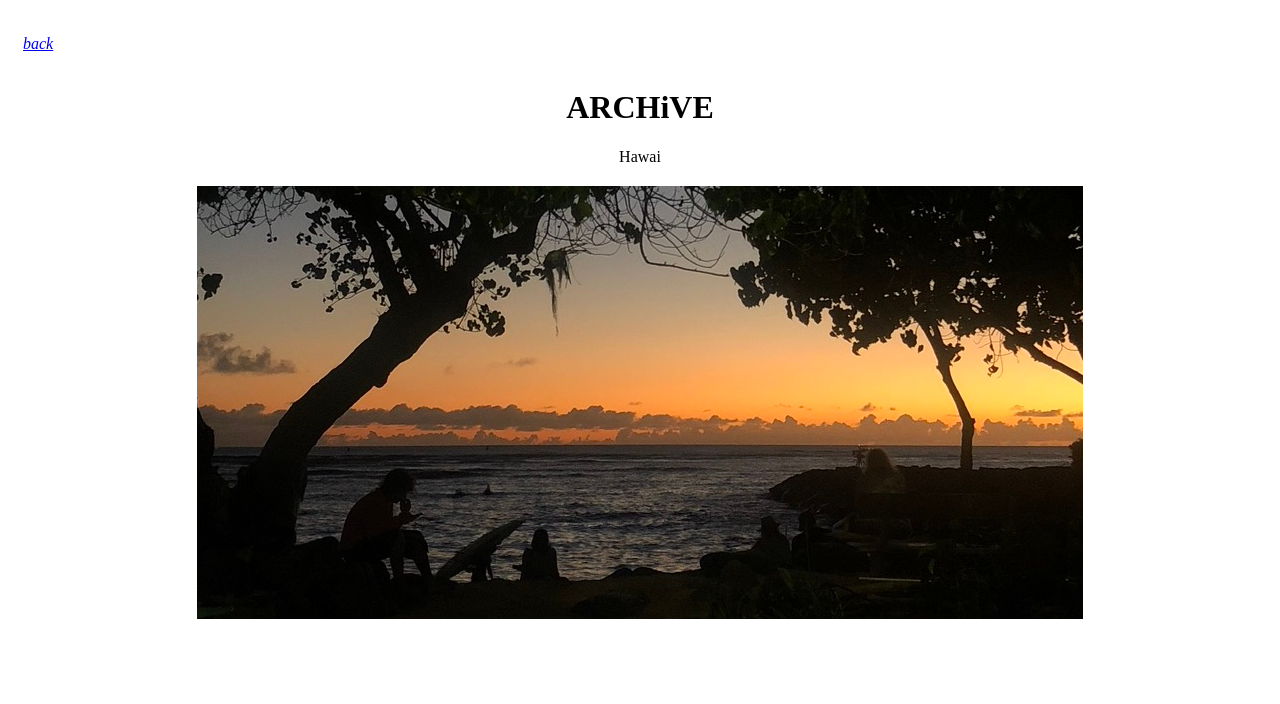
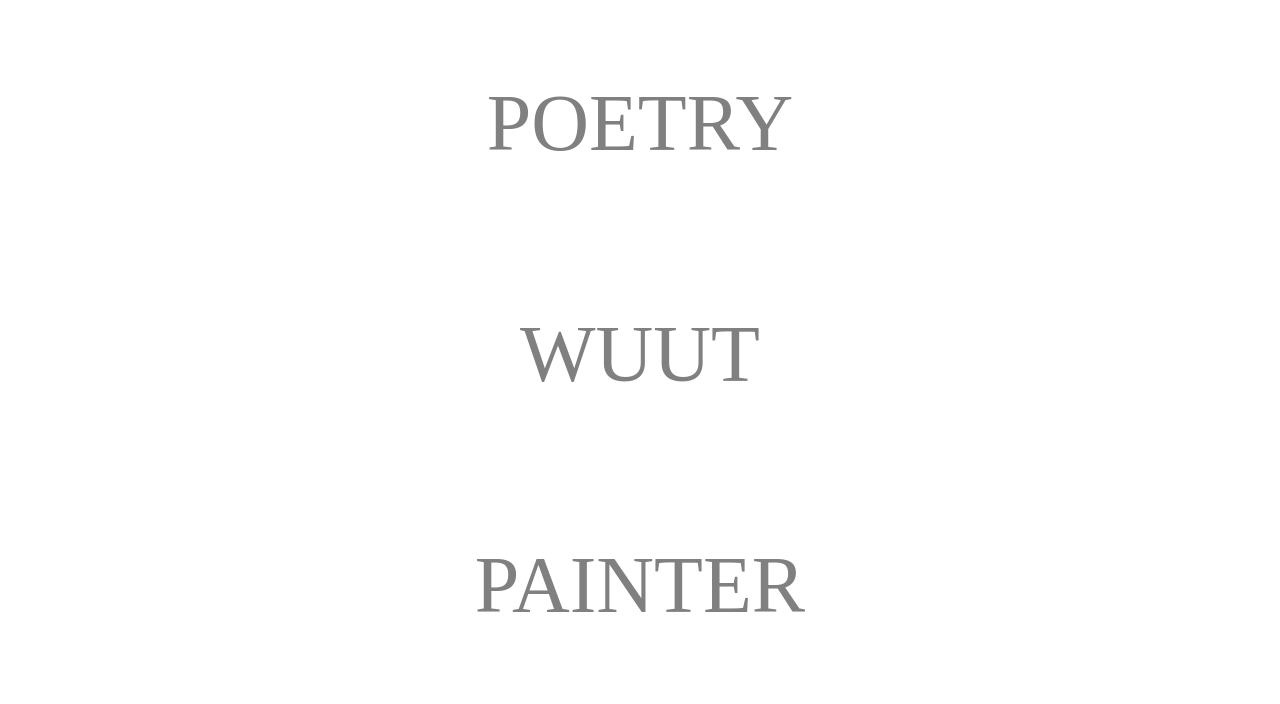
Before and after one commit to Anarchyve/MainWeb, a plain HTML site: page 3.html in a window 1280 px wide. Drawn offline with Linux system fonts and the light colour scheme.

Commit message:
Update
메인 웹 메뉴를 3가지 (소개, 아카이브, 연락처) 로 수정함. 페인터, 플래너를 아카이브 속에 넣고 아카이브에 시 항목을 추가함.

```diff
--- a/3.html
+++ b/3.html
@@ -12,22 +12,24 @@
 </script>
 
 
-  <title>anARCHiVE</title>
+  <title>ANARCHYVE</title>
   <meta charset="utf-8">
-  <link rel="stylesheet" href="ANARCHYVE.css"/>
+  <style>
+    a {font-size: 80px;
+      color: gray;
+      font-weight: lighter;
+      text-decoration: none;
+      text-align: center;
+      display: grid;
+      padding: 70px;
+    }
 
+  </style>
 </head>
 <body>
-  <div id="back">
-    <a href="index.html">back</a>
-  </div>
-  <div class="topic">
-    <h1>ARCHiVE</h1>
-  </div>
-  <div class="contents">
-    Hawai
-  </div>
-  <div class="image">
-    <img src="hawai.jpeg">
+  <div>
+    <a href="1.html">POETRY</a>
+    <a href="https://anarchyve.github.io/ToDo/">WUUT</a>
+    <a href="https://anarchyve.github.io/PAINTER/">PAINTER</a>
   </div>
 </body>
```
Also changed, not shown: index.html (+3 -2 lines).
